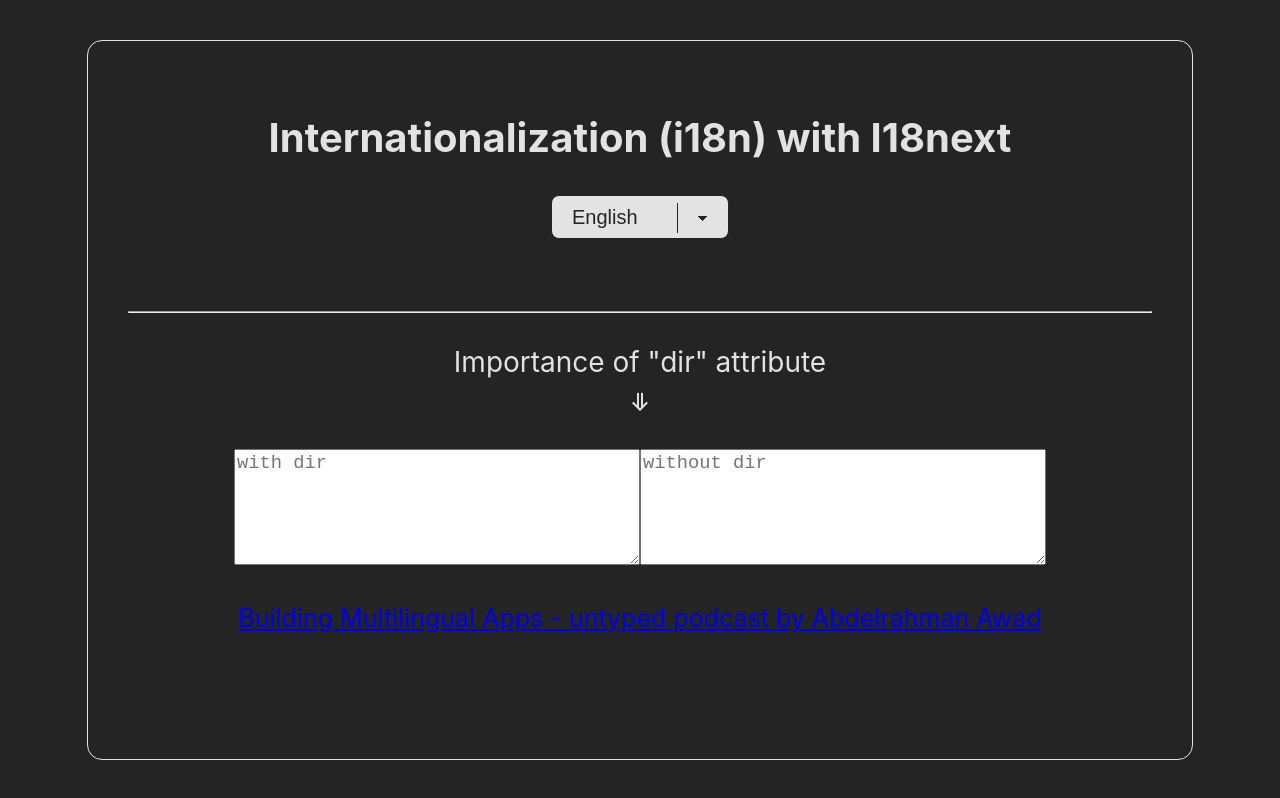
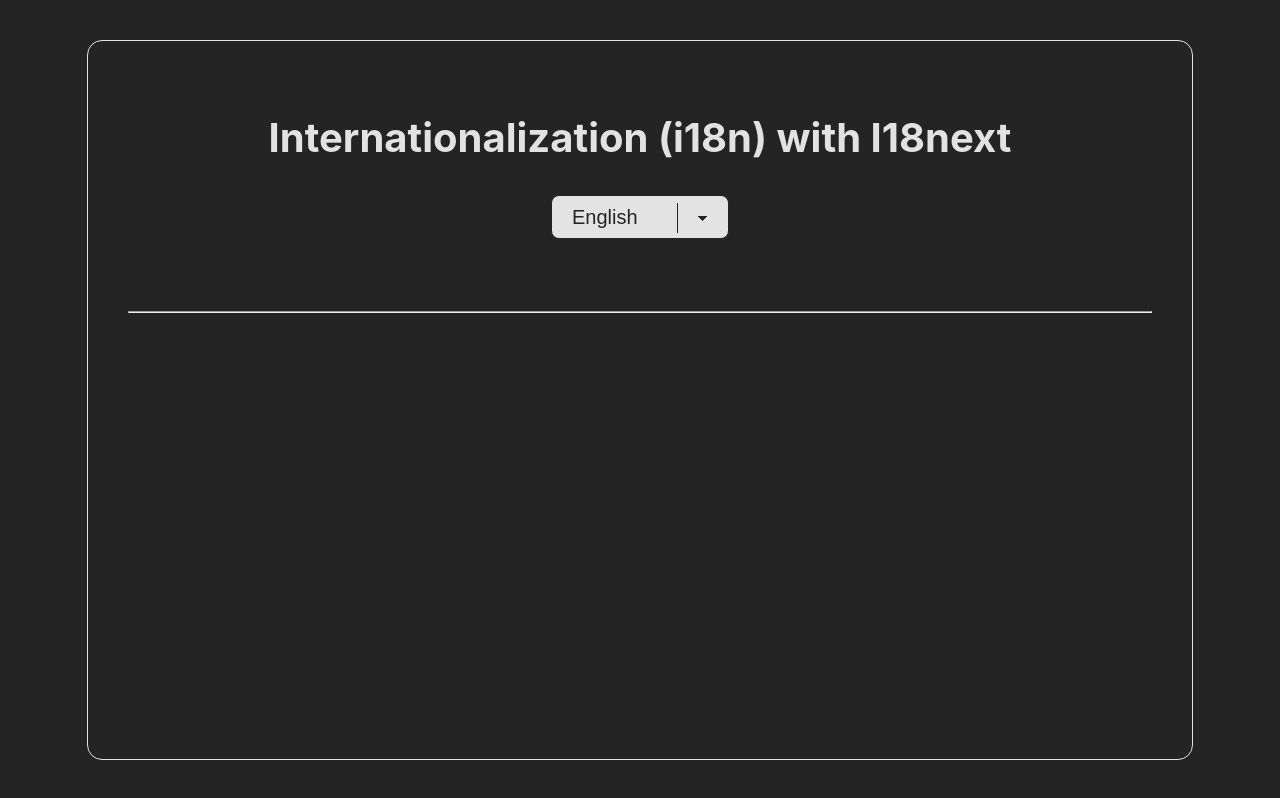
Before and after one commit to Ahmed-Elbessfy/i18next-react, a React (Vite) app: page / in a window 1280 px wide. Shown: the top 798 px of the page. Built offline with nearby package versions, Linux system fonts and the light colour scheme.

Commit message:
config one language text example

```diff
--- a/src/App.tsx
+++ b/src/App.tsx
@@ -38,7 +38,7 @@
         </p>
       </div> */}
 
-      <div>
+      {/* <div>
         <p className="heading">
           Importance of "dir" attribute
           <span>=&gt;</span>
@@ -51,7 +51,15 @@
             Building Multilingual Apps - untyped podcast by Abdelrahman Awad
           </a>
         </p>
-      </div>
+      </div> */}
+
+      {/* <div>
+        <p className="heading">
+          One language text
+          <span>=&gt;</span>
+        </p>
+        <p>{t("arabicOnly", { lng: "ar" })}</p>
+      </div> */}
     </div>
   );
 }
--- a/src/locales/ar/ar_content.json
+++ b/src/locales/ar/ar_content.json
@@ -1,5 +1,6 @@
 {
   "greeting": "مرحبا أيها العالم",
   "freePalestine": "فلسطين حرة",
-  "talkSource": "هذه المحاضرة مقدمة من : {{providerName}}"
+  "talkSource": "هذه المحاضرة مقدمة من : {{providerName}}",
+  "arabicOnly": "هذا المحتوى متاح فقط باللغة العربية"
 }
```
